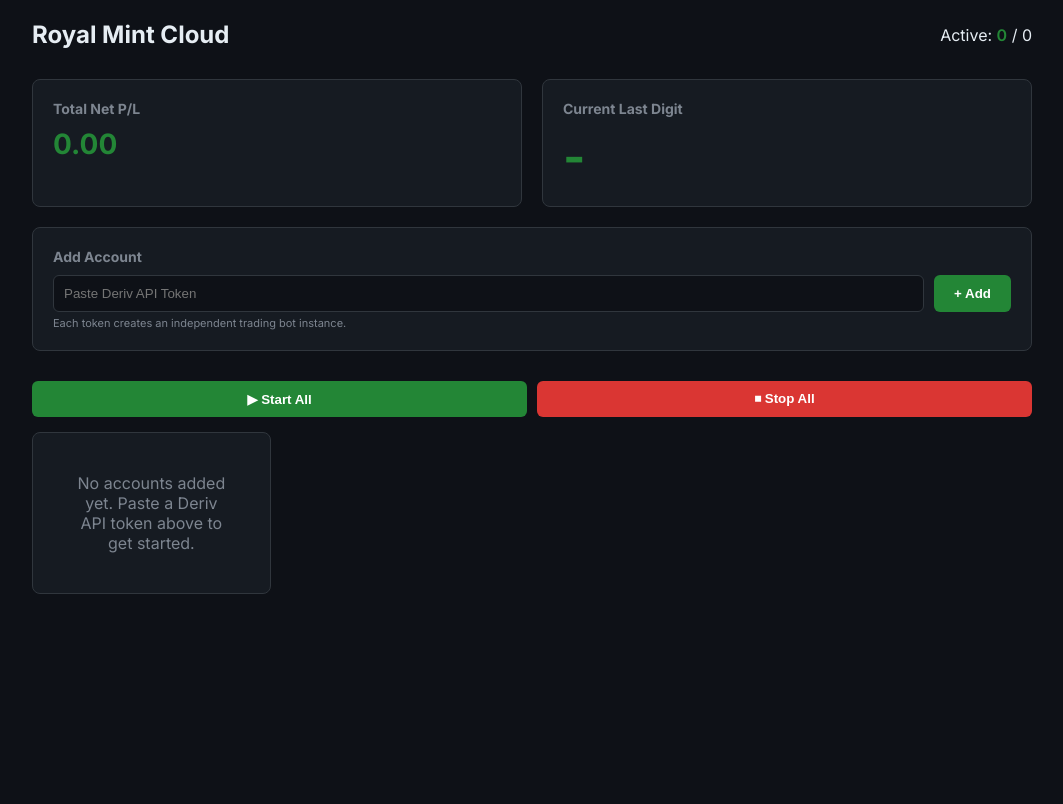
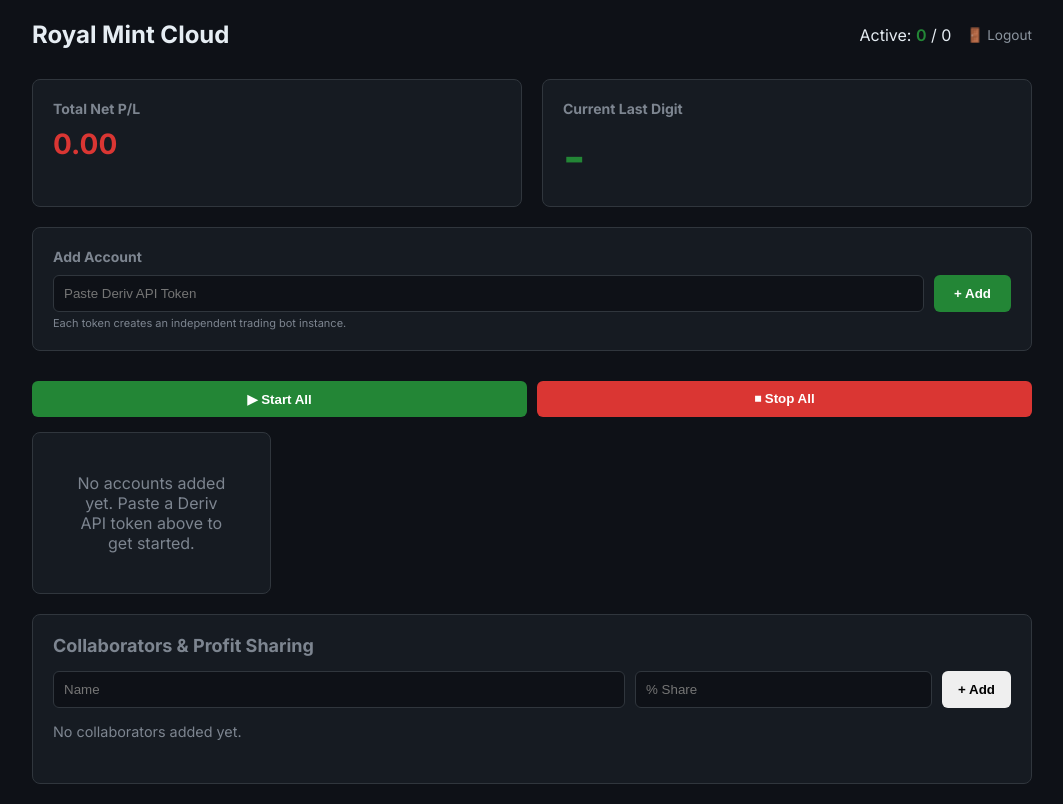
Before and after one commit to mr-ceo7/derivcloud, a Flask app: template templates/index.html in a window 1280 px wide. Shown: the whole page, without its empty margins (108-1171 px from the left). Before the commit the page ends 594 px from the top, so only its background shows below. Run offline with Flask 3, Linux system fonts and the light colour scheme; the template is opened without the code that fills it, so the values that code supplies are empty.

Commit message:
feat: add read-only viewer mode, collaborators P/L sharing, and authentication system

```diff
--- a/app.py
+++ b/app.py
@@ -1,18 +1,96 @@
-from flask import Flask, render_template, jsonify, request, make_response, send_from_directory
+from flask import Flask, render_template, jsonify, request, make_response, send_from_directory, session, redirect, url_for
 import threading
 import time
 import os
 import csv
 import io
+import json
 from datetime import datetime
 from trading_bot import manager
 
 app = Flask(__name__)
-app.config['SECRET_KEY'] = 'secret!'
+app.config['SECRET_KEY'] = 'deriv-bot-secret-key-x9k2m'
+
+# ── Collaborator Data ──────────────────────────────────────────────
+
+COLLAB_FILE = os.path.join(os.path.dirname(__file__), 'collaborators.json')
+
+def load_collab_data():
+    """Load collaborator data from JSON file."""
+    try:
+        with open(COLLAB_FILE, 'r') as f:
+            return json.load(f)
+    except (FileNotFoundError, json.JSONDecodeError):
+        default = {
+            'admin_password': 'admin123',
+            'viewer_password': 'view123',
+            'collaborators': []
+        }
+        save_collab_data(default)
+        return default
+
+def save_collab_data(data):
+    """Save collaborator data to JSON file."""
+    with open(COLLAB_FILE, 'w') as f:
+        json.dump(data, f, indent=2)
+
+# ── Auth Helpers ───────────────────────────────────────────────────
+
+def require_login(f):
+    """Decorator: require any login (admin or viewer)."""
+    from functools import wraps
+    @wraps(f)
+    def decorated(*args, **kwargs):
+        if 'role' not in session:
+            return redirect(url_for('login'))
+        return f(*args, **kwargs)
+    return decorated
+
+def require_admin(f):
+    """Decorator: require admin login."""
+    from functools import wraps
+    @wraps(f)
+    def decorated(*args, **kwargs):
+        if session.get('role') != 'admin':
+            return jsonify({'status': 'error', 'message': 'Admin access required'}), 403
+        return f(*args, **kwargs)
+    return decorated
+
+# ── Auth Routes ────────────────────────────────────────────────────
+
+@app.route('/login', methods=['GET', 'POST'])
+def login():
+    if request.method == 'POST':
+        password = request.form.get('password', '')
+        data = load_collab_data()
+        if password == data['admin_password']:
+            session['role'] = 'admin'
+            return redirect(url_for('index'))
+        elif password == data['viewer_password']:
+            session['role'] = 'viewer'
+            return redirect(url_for('viewer'))
+        else:
+            return render_template('login.html', error='Invalid password')
+    return render_template('login.html')
+
+@app.route('/logout')
+def logout():
+    session.clear()
+    return redirect(url_for('login'))
+
+# ── Page Routes ────────────────────────────────────────────────────
 
 @app.route('/')
+@require_login
 def index():
-    return render_template('index.html')
+    if session.get('role') == 'viewer':
+        return redirect(url_for('viewer'))
+    return render_template('index.html', is_readonly=False, role='admin')
+
+@app.route('/viewer')
+@require_login
+def viewer():
+    return render_template('index.html', is_readonly=True, role='viewer')
 
 @app.route('/favicon.ico')
 def favicon():
@@ -22,6 +100,7 @@ def favicon():
 # ── Multi-Account API ──────────────────────────────────────────────
 
 @app.route('/api/status')
+@require_login
 def status():
     return jsonify({
         'accounts': manager.get_all_statuses(),
@@ -31,6 +110,7 @@ def status():
     })
 
 @app.route('/api/add_account', methods=['POST'])
+@require_admin
 def add_account():
     data = request.json
     token = data.get('token')
@@ -49,6 +129,7 @@ def add_account():
         return jsonify({'status': 'error', 'message': str(e)}), 400
 
 @app.route('/api/remove_account', methods=['POST'])
+@require_admin
 def remove_account():
     data = request.json
     account_id = data.get('account_id')
@@ -59,6 +140,7 @@ def remove_account():
         return jsonify({'status': 'error', 'message': str(e)}), 400
 
 @app.route('/api/settings', methods=['POST'])
+@require_admin
 def update_settings():
     data = request.json
     account_id = data.get('account_id')
@@ -107,6 +189,7 @@ def update_settings():
         return jsonify({'status': 'error', 'message': 'Provide account_id or set apply_to_all'}), 400
 
 @app.route('/api/start', methods=['POST'])
+@require_admin
 def start_bot():
     data = request.json
     account_id = data.get('account_id')
@@ -129,6 +212,7 @@ def start_bot():
         return jsonify({'status': 'error', 'message': 'Provide account_id or start_all'}), 400
 
 @app.route('/api/stop', methods=['POST'])
+@require_admin
 def stop_bot():
     data = request.json
     account_id = data.get('account_id')
@@ -150,6 +234,7 @@ def stop_bot():
         return jsonify({'status': 'error', 'message': 'Provide account_id or stop_all'}), 400
 
 @app.route('/api/reset', methods=['POST'])
+@require_admin
 def reset_bot():
     data = request.json
     account_id = data.get('account_id')
@@ -161,6 +246,7 @@ def reset_bot():
         return jsonify({'status': 'error', 'message': str(e)}), 400
 
 @app.route('/api/export_logs')
+@require_login
 def export_logs():
     account_id = request.args.get('account_id')
     try:
@@ -192,6 +278,7 @@ def export_logs():
     return output
 
 @app.route('/api/export_all_logs')
+@require_login
 def export_all_logs():
     si = io.StringIO()
     cw = csv.writer(si)
@@ -218,5 +305,108 @@ def export_all_logs():
     output.headers["Content-type"] = "text/csv"
     return output
 
+# ── Collaborator API ───────────────────────────────────────────────
+
+@app.route('/api/collaborators')
+@require_login
+def get_collaborators():
+    """Get all collaborators with P/L breakdown."""
+    data = load_collab_data()
+    collabs = data.get('collaborators', [])
+    net_pnl = manager.total_profit()
+    num_collabs = len(collabs)
+
+    breakdown = []
+    for c in collabs:
+        if net_pnl >= 0:
+            # Profit: split by percentage
+            share = round(net_pnl * (c['percentage'] / 100), 2)
+        else:
+            # Loss: split equally
+            share = round(net_pnl / num_collabs, 2) if num_collabs > 0 else 0
+        breakdown.append({
+            'name': c['name'],
+            'percentage': c['percentage'],
+            'pnl': share
+        })
+
+    return jsonify({
+        'collaborators': breakdown,
+        'net_pnl': net_pnl
+    })
+
+@app.route('/api/collaborators', methods=['POST'])
+@require_admin
+def add_collaborator():
+    """Add a new collaborator."""
+    req = request.json
+    name = req.get('name', '').strip()
+    percentage = req.get('percentage')
+
+    if not name:
+        return jsonify({'status': 'error', 'message': 'Name is required'}), 400
+    if percentage is None:
+        return jsonify({'status': 'error', 'message': 'Percentage is required'}), 400
+
+    try:
+        percentage = float(percentage)
+    except (ValueError, TypeError):
+        return jsonify({'status': 'error', 'message': 'Invalid percentage'}), 400
+
+    if percentage <= 0 or percentage > 100:
+        return jsonify({'status': 'error', 'message': 'Percentage must be between 0 and 100'}), 400
+
+    data = load_collab_data()
+    collabs = data.get('collaborators', [])
+
+    # Check total doesn't exceed 100
+    current_total = sum(c['percentage'] for c in collabs)
+    if current_total + percentage > 100:
+        return jsonify({'status': 'error', 'message': f'Total would be {current_total + percentage}%. Max is 100%.'}), 400
+
+    # Check duplicate name
+    if any(c['name'].lower() == name.lower() for c in collabs):
+        return jsonify({'status': 'error', 'message': f'{name} already exists'}), 400
+
+    collabs.append({'name': name, 'percentage': percentage})
+    data['collaborators'] = collabs
+    save_collab_data(data)
+
+    return jsonify({'status': 'success', 'message': f'{name} added with {percentage}%'})
+
+@app.route('/api/collaborators', methods=['DELETE'])
+@require_admin
+def remove_collaborator():
+    """Remove a collaborator by name."""
+    req = request.json
+    name = req.get('name', '').strip()
+
+    data = load_collab_data()
+    collabs = data.get('collaborators', [])
+    original_len = len(collabs)
+    collabs = [c for c in collabs if c['name'].lower() != name.lower()]
+
+    if len(collabs) == original_len:
+        return jsonify({'status': 'error', 'message': f'{name} not found'}), 400
+
+    data['collaborators'] = collabs
+    save_collab_data(data)
+    return jsonify({'status': 'success', 'message': f'{name} removed'})
+
+@app.route('/api/passwords', methods=['POST'])
+@require_admin
+def update_passwords():
+    """Update admin and/or viewer passwords."""
+    req = request.json
+    data = load_collab_data()
+
+    if req.get('admin_password'):
+        data['admin_password'] = req['admin_password']
+    if req.get('viewer_password'):
+        data['viewer_password'] = req['viewer_password']
+
+    save_collab_data(data)
+    return jsonify({'status': 'success', 'message': 'Passwords updated'})
+
 if __name__ == '__main__':
     app.run(debug=True, host='0.0.0.0', port=5001, threaded=True, use_reloader=False)
--- /dev/null
+++ b/cookies.txt
@@ -0,0 +1,5 @@
+# Netscape HTTP Cookie File
+# https://curl.se/docs/http-cookies.html
+# This file was generated by libcurl! Edit at your own risk.
+
+#HttpOnly_127.0.0.1	FALSE	/	FALSE	0	session	eyJyb2xlIjoidmlld2VyIn0.abrkNQ.o4iINE-O7BfeSOjly81hN2QkvXw
--- a/static/script.js
+++ b/static/script.js
@@ -70,11 +70,11 @@ function renderAccountCards(accounts) {
             <div class="account-profit" style="color: ${profitColor};">${profitSign}${acct.profit.toFixed(2)} P/L</div>
             <div class="account-stats">W: ${acct.wins} | L: ${acct.losses} | Trades: ${acct.total_trades} | ${acct.running_time}</div>
             <div class="account-stats" style="margin-top: 2px;">Stake: <span style="color: var(--accent); font-weight: 600;">$${acct.settings.current_stake.toFixed(2)}</span>${acct.settings.martingale_enabled ? ' | Seq: <span style="color:' + (acct.settings.martingale_profit >= 0 ? '#238636' : '#da3633') + ';">$' + acct.settings.martingale_profit.toFixed(2) + '</span>' : ''}${acct.settings.cooldown_active ? ' | <span style="color: #d29922; font-weight: 600;">⏸ COOL-DOWN</span>' : ''}</div>
-            <div class="account-actions" onclick="event.stopPropagation();">
+            ${IS_READONLY ? '' : `<div class="account-actions" onclick="event.stopPropagation();">
                 <button class="btn-start" onclick="startAccount('${acct.account_id}')" ${isRunning ? 'disabled' : ''}>▶</button>
                 <button class="btn-stop" onclick="stopAccount('${acct.account_id}')" ${!isRunning ? 'disabled' : ''}>⏹</button>
                 <button class="btn-remove" onclick="removeAccount('${acct.account_id}')">✕</button>
-            </div>
+            </div>`}
         </div>`;
     }
     grid.innerHTML = html;
@@ -362,3 +362,108 @@ function toggleMartingaleMode() {
 // ── Init ──────────────────────────────────────────────────
 updateStats();
 setInterval(updateStats, 1000);
+fetchCollaborators();
+setInterval(fetchCollaborators, 3000);
+
+// Disable settings panel for viewers
+if (typeof IS_READONLY !== 'undefined' && IS_READONLY) {
+    document.addEventListener('DOMContentLoaded', () => {
+        const settingsPanel = document.querySelector('.settings-panel');
+        if (settingsPanel) {
+            settingsPanel.querySelectorAll('input, select, button').forEach(el => {
+                el.disabled = true;
+                el.style.opacity = '0.5';
+                el.style.pointerEvents = 'none';
+            });
+        }
+        // Hide reset button
+        const resetBtn = document.getElementById('reset-btn');
+        if (resetBtn) resetBtn.style.display = 'none';
+    });
+}
+
+// ── Collaborator Functions ───────────────────────────────────────
+
+function fetchCollaborators() {
+    fetch('/api/collaborators')
+        .then(res => res.json())
+        .then(data => renderCollaborators(data))
+        .catch(err => console.error('Collab fetch error:', err));
+}
+
+function renderCollaborators(data) {
+    const container = document.getElementById('collab-breakdown');
+    if (!container) return;
+
+    const collabs = data.collaborators || [];
+    if (collabs.length === 0) {
+        container.innerHTML = '<div style="color: var(--text-secondary); font-size: 0.9rem;">No collaborators added yet.</div>';
+        return;
+    }
+
+    const isReadonly = (typeof IS_READONLY !== 'undefined' && IS_READONLY);
+
+    let html = '<div style="display: flex; flex-direction: column; gap: 8px;">';
+    collabs.forEach((c, i) => {
+        const pnlColor = c.pnl >= 0 ? '#238636' : '#da3633';
+        const pnlSign = c.pnl >= 0 ? '+' : '';
+        html += `
+            <div style="display: flex; justify-content: space-between; align-items: center; padding: 10px 14px; background: #0d1117; border-radius: 8px; border: 1px solid #21262d;">
+                <div>
+                    <span style="font-weight: 600; color: #e6edf3;">${i + 1}. ${c.name}</span>
+                    <span style="color: #8b949e; margin-left: 8px;">${c.percentage}%</span>
+                </div>
+                <div style="display: flex; align-items: center; gap: 12px;">
+                    <span style="font-weight: 700; color: ${pnlColor}; font-size: 1.05rem;">${pnlSign}${c.pnl.toFixed(2)} USD</span>
+                    ${isReadonly ? '' : `<button onclick="removeCollaborator('${c.name}')" style="background: none; border: 1px solid #da3633; color: #da3633; padding: 2px 8px; border-radius: 4px; cursor: pointer; font-size: 0.8rem;">✕</button>`}
+                </div>
+            </div>`;
+    });
+    html += '</div>';
+
+    // Total percentage
+    const totalPct = collabs.reduce((sum, c) => sum + c.percentage, 0);
+    html += `<div style="margin-top: 8px; font-size: 0.85rem; color: #8b949e;">Total allocated: <strong style="color: ${totalPct === 100 ? '#238636' : '#d29922'};">${totalPct}%</strong> / 100%</div>`;
+
+    container.innerHTML = html;
+}
+
+function addCollaborator() {
+    const nameEl = document.getElementById('collab-name');
+    const pctEl = document.getElementById('collab-pct');
+    if (!nameEl || !pctEl) return;
+
+    const name = nameEl.value.trim();
+    const percentage = parseFloat(pctEl.value);
+
+    if (!name) return alert('Enter a name');
+    if (!percentage || percentage <= 0) return alert('Enter a valid percentage');
+
+    fetch('/api/collaborators', {
+        method: 'POST',
+        headers: {'Content-Type': 'application/json'},
+        body: JSON.stringify({ name, percentage })
+    })
+    .then(res => res.json())
+    .then(data => {
+        if (data.status === 'error') {
+            alert(data.message);
+        } else {
+            nameEl.value = '';
+            pctEl.value = '';
+            fetchCollaborators();
+        }
+    });
+}
+
+function removeCollaborator(name) {
+    if (!confirm(`Remove ${name}?`)) return;
+
+    fetch('/api/collaborators', {
+        method: 'DELETE',
+        headers: {'Content-Type': 'application/json'},
+        body: JSON.stringify({ name })
+    })
+    .then(res => res.json())
+    .then(() => fetchCollaborators());
+}
--- a/templates/index.html
+++ b/templates/index.html
@@ -19,9 +19,15 @@
         <!-- Header -->
         <header>
             <div style="display: flex; justify-content: space-between; align-items: center; width: 100%;">
-                <h1>Royal Mint Cloud</h1>
-                <div style="text-align: right;">
+                <div style="display: flex; align-items: center; gap: 12px;">
+                    <h1>Royal Mint Cloud</h1>
+                    {% if is_readonly %}
+                    <span style="background: #d29922; color: #000; padding: 2px 10px; border-radius: 12px; font-size: 0.75rem; font-weight: 700;">VIEW ONLY</span>
+                    {% endif %}
+                </div>
+                <div style="display: flex; align-items: center; gap: 15px;">
                     <p style="margin: 0;">Active: <span id="active-count" class="status-running">0</span> / <span id="total-accounts">0</span></p>
+                    <a href="/logout" style="color: #8b949e; font-size: 0.85rem; text-decoration: none;">🚪 Logout</a>
                 </div>
             </div>
         </header>
@@ -41,7 +47,8 @@
             </div>
         </div>
 
-        <!-- Add Account Bar -->
+        <!-- Add Account Bar (admin only) -->
+        {% if not is_readonly %}
         <div class="card" style="margin-bottom: 20px;">
             <h3>Add Account</h3>
             <div style="display: flex; gap: 10px;">
@@ -51,11 +58,12 @@
             <small>Each token creates an independent trading bot instance.</small>
         </div>
 
-        <!-- Global Controls -->
+        <!-- Global Controls (admin only) -->
         <div style="display: flex; gap: 10px; margin-bottom: 15px;">
             <button onclick="startAll()" class="btn-start" style="flex: 1; padding: 10px; border-radius: 6px; border: none; font-weight: 600; cursor: pointer;">▶ Start All</button>
             <button onclick="stopAll()" class="btn-stop" style="flex: 1; padding: 10px; border-radius: 6px; border: none; font-weight: 600; cursor: pointer;">⏹ Stop All</button>
         </div>
+        {% endif %}
 
         <!-- Account Cards Grid -->
         <div id="accounts-grid" class="accounts-grid">
@@ -282,9 +290,25 @@
                 </div>
             </div>
         </div>
+
+        <!-- Collaborators Panel -->
+        <div class="card" style="margin-top: 20px;">
+            <h2>Collaborators & Profit Sharing</h2>
+            {% if not is_readonly %}
+            <div style="display: flex; gap: 10px; margin-bottom: 15px;">
+                <input type="text" id="collab-name" placeholder="Name" style="flex: 2;">
+                <input type="number" id="collab-pct" placeholder="% Share" min="0" max="100" step="0.1" style="flex: 1;">
+                <button onclick="addCollaborator()" style="width: auto; margin-top: 0; padding: 8px 16px;">+ Add</button>
+            </div>
+            {% endif %}
+            <div id="collab-breakdown" style="min-height: 40px;">
+                <div style="color: var(--text-secondary); font-size: 0.9rem;">No collaborators added yet.</div>
+            </div>
+        </div>
     </div>
 
-    <script src="/static/script.js?v=2"></script>
+    <script>const IS_READONLY = {{ 'true' if is_readonly else 'false' }};</script>
+    <script src="/static/script.js?v=3"></script>
     <script>
         if ('serviceWorker' in navigator) {
             navigator.serviceWorker.register('/static/sw.js')
--- /dev/null
+++ b/templates/login.html
@@ -0,0 +1,102 @@
+<!DOCTYPE html>
+<html lang="en">
+<head>
+    <meta charset="UTF-8">
+    <meta name="viewport" content="width=device-width, initial-scale=1.0">
+    <title>Login — Deriv Trading Bot</title>
+    <link rel="icon" type="image/png" href="/static/favicon.png">
+    <style>
+        * { margin: 0; padding: 0; box-sizing: border-box; }
+        body {
+            font-family: 'Segoe UI', system-ui, -apple-system, sans-serif;
+            background: #0d1117;
+            color: #e6edf3;
+            display: flex;
+            justify-content: center;
+            align-items: center;
+            min-height: 100vh;
+        }
+        .login-card {
+            background: #161b22;
+            border: 1px solid #30363d;
+            border-radius: 12px;
+            padding: 40px;
+            width: 100%;
+            max-width: 400px;
+            text-align: center;
+        }
+        .login-card h1 {
+            font-size: 1.5rem;
+            margin-bottom: 8px;
+            color: #58a6ff;
+        }
+        .login-card p {
+            color: #8b949e;
+            font-size: 0.9rem;
+            margin-bottom: 24px;
+        }
+        .form-group {
+            margin-bottom: 16px;
+            text-align: left;
+        }
+        .form-group label {
+            display: block;
+            font-size: 0.85rem;
+            color: #8b949e;
+            margin-bottom: 6px;
+        }
+        .form-group input {
+            width: 100%;
+            padding: 10px 14px;
+            border-radius: 8px;
+            border: 1px solid #30363d;
+            background: #0d1117;
+            color: #e6edf3;
+            font-size: 1rem;
+        }
+        .form-group input:focus {
+            outline: none;
+            border-color: #58a6ff;
+        }
+        .btn {
+            width: 100%;
+            padding: 12px;
+            border: none;
+            border-radius: 8px;
+            background: linear-gradient(135deg, #238636, #2ea043);
+            color: #fff;
+            font-size: 1rem;
+            font-weight: 600;
+            cursor: pointer;
+            margin-top: 8px;
+            transition: opacity 0.2s;
+        }
+        .btn:hover { opacity: 0.9; }
+        .error {
+            background: rgba(218, 54, 51, 0.15);
+            border: 1px solid #da3633;
+            color: #f85149;
+            padding: 10px;
+            border-radius: 8px;
+            margin-bottom: 16px;
+            font-size: 0.9rem;
+        }
+    </style>
+</head>
+<body>
+    <div class="login-card">
+        <h1>🤖 Deriv Trading Bot</h1>
+        <p>Enter admin or viewer password to continue</p>
+        {% if error %}
+        <div class="error">{{ error }}</div>
+        {% endif %}
+        <form method="POST" action="/login">
+            <div class="form-group">
+                <label>Password</label>
+                <input type="password" name="password" placeholder="Enter password" autofocus required>
+            </div>
+            <button type="submit" class="btn">Login</button>
+        </form>
+    </div>
+</body>
+</html>
```
Also changed, not shown: collaborators.json (added, +10 -0 lines).
